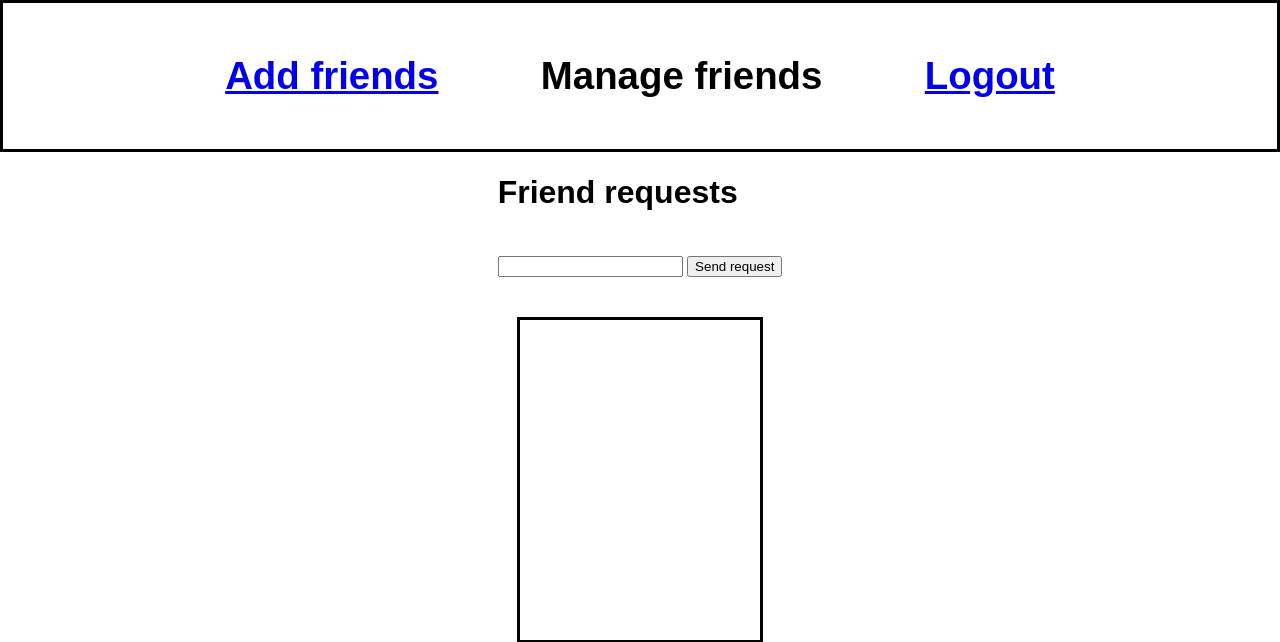
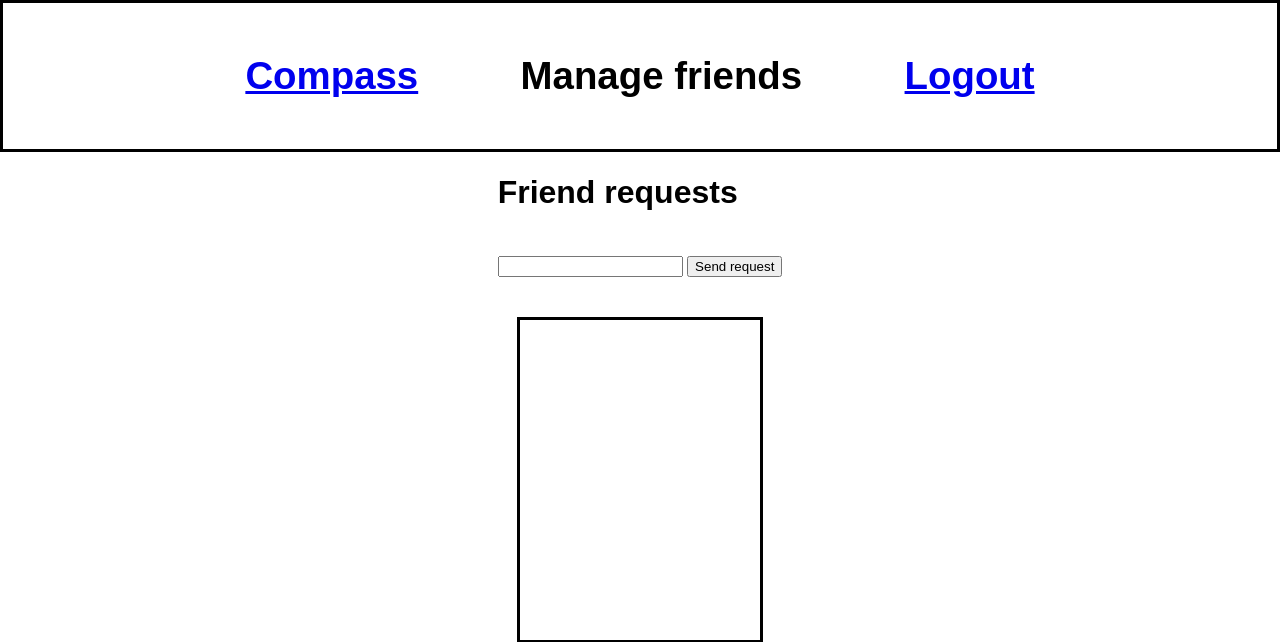
Before and after one commit to cjlangan/friend-locator, a Flask app: template templates/add_friends.html in a window 1280 px wide. Shown: the top 642 px of the page. Run offline with Flask 3, Linux system fonts and the light colour scheme; the template is opened without the code that fills it, so the values that code supplies are empty.

Commit message:
can navigate back to hamepage

```diff
--- a/templates/add_friends.html
+++ b/templates/add_friends.html
@@ -9,7 +9,7 @@
 
 
     <div class="topnav" style="border: solid">
-            <a href="/add-friends">Add friends</a>
+            <a href="/homepage">Compass</a>
             <a onclick="alert(\"unimplemented\")">Manage friends</a>
             <a href="/logout">Logout</a>
     </div>
```
